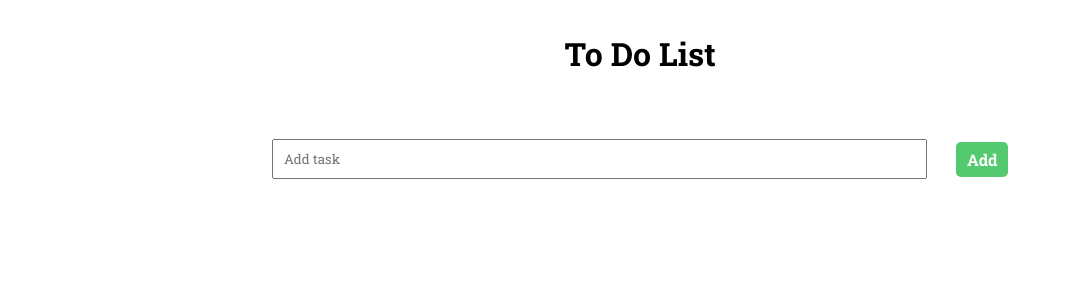
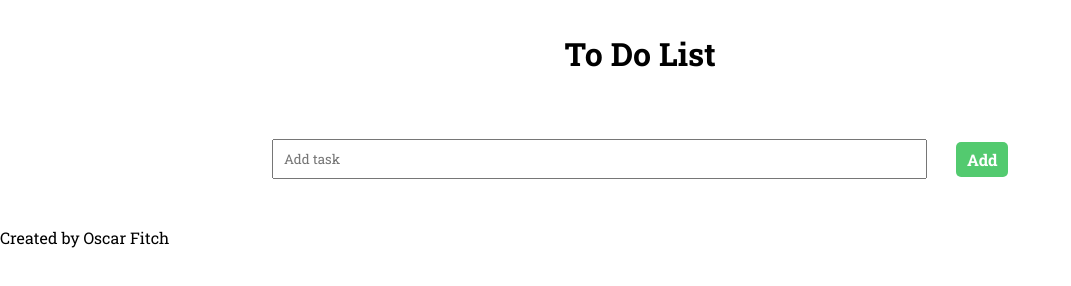
Before and after one commit to osivff/to-do-list, a plain HTML site: page index.html in a window 1280 px wide. Shown: the whole page, without its empty margins (0-1071 px from the left). Drawn offline with Linux system fonts and the light colour scheme.

Commit message:
Add footer

```diff
--- a/index.html
+++ b/index.html
@@ -22,6 +22,7 @@
             </ul>
         </div>
     </main>
+    <footer><span>Created by Oscar Fitch</span></footer>
     <script src="script.js"></script>
 </body>
 </html>
```
